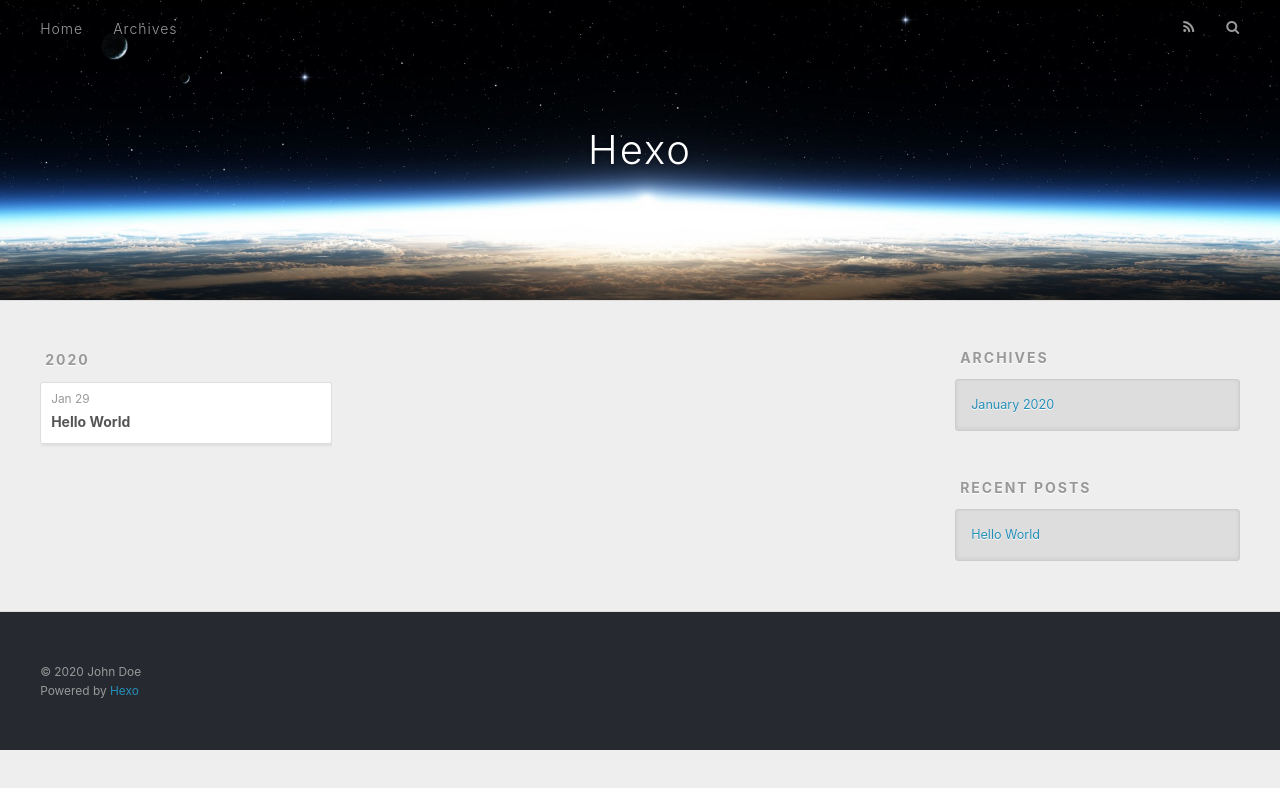
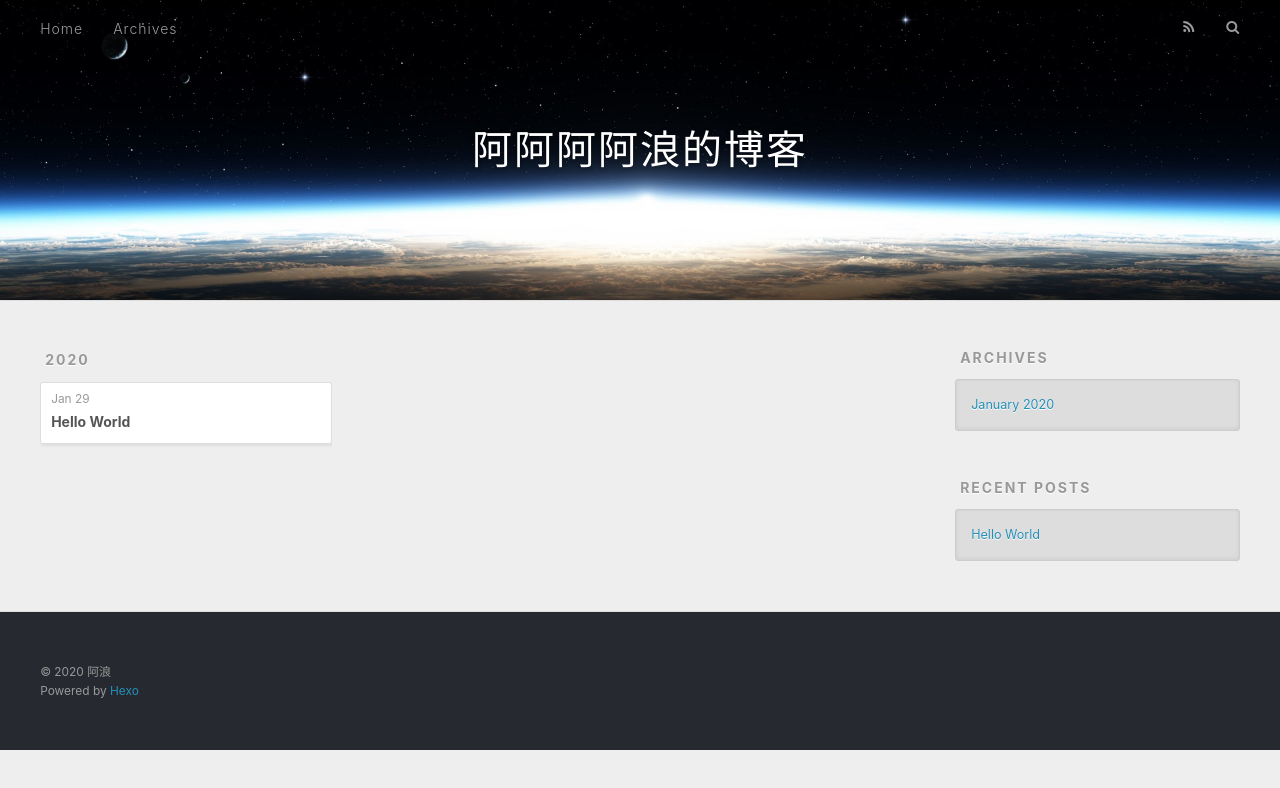
Before and after one commit to Askraw/Askraw.github.io, a plain HTML site: page archives/2020/01/index.html in a window 1280 px wide. Drawn offline with nearby package versions, Linux system fonts and the light colour scheme.

Commit message:
Site updated: 2020-01-30 14:00:45

```diff
--- a/archives/2020/01/index.html
+++ b/archives/2020/01/index.html
@@ -5,17 +5,19 @@
 
 
 
-  <title>Archives: 2020/1 | Hexo</title>
+  <title>Archives: 2020/1 | 阿阿阿阿浪的博客</title>
   <meta name="viewport" content="width=device-width, initial-scale=1, maximum-scale=1">
-  <meta property="og:type" content="website">
-<meta property="og:title" content="Hexo">
+  <meta name="description" content="编程看书游戏生活">
+<meta property="og:type" content="website">
+<meta property="og:title" content="阿阿阿阿浪的博客">
 <meta property="og:url" content="http://yoursite.com/archives/2020/01/index.html">
-<meta property="og:site_name" content="Hexo">
+<meta property="og:site_name" content="阿阿阿阿浪的博客">
+<meta property="og:description" content="编程看书游戏生活">
 <meta property="og:locale" content="en_US">
-<meta property="article:author" content="John Doe">
+<meta property="article:author" content="阿浪">
 <meta name="twitter:card" content="summary">
 
-    <link rel="alternate" href="/atom.xml" title="Hexo" type="application/atom+xml">
+    <link rel="alternate" href="/atom.xml" title="阿阿阿阿浪的博客" type="application/atom+xml">
 
 
     <link rel="icon" href="/favicon.png">
@@ -36,7 +38,7 @@
   <div id="header-outer" class="outer">
     <div id="header-title" class="inner">
       <h1 id="logo-wrap">
-        <a href="/" id="logo">Hexo</a>
+        <a href="/" id="logo">阿阿阿阿浪的博客</a>
       </h1>
 
     </div>
@@ -141,7 +143,7 @@
 
   <div class="outer">
     <div id="footer-info" class="inner">
-      &copy; 2020 John Doe<br>
+      &copy; 2020 阿浪<br>
       Powered by <a href="http://hexo.io/" target="_blank">Hexo</a>
     </div>
   </div>
```
Also changed, not shown: 2020/01/29/hello-world/index.html (+6 -6 lines), archives/2020/index.html (+10 -8 lines), archives/index.html (+10 -8 lines), index.html (+10 -8 lines).
